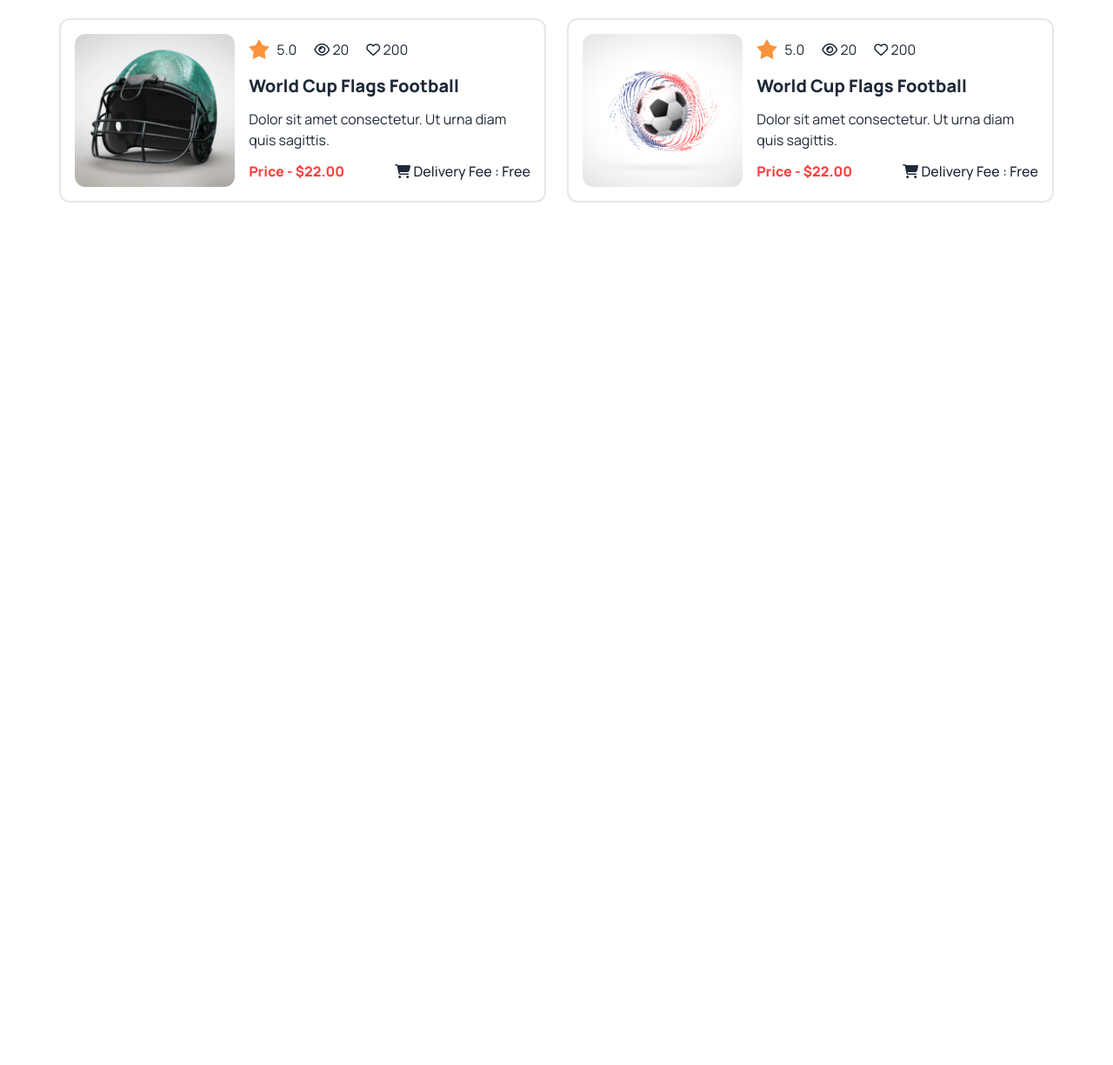
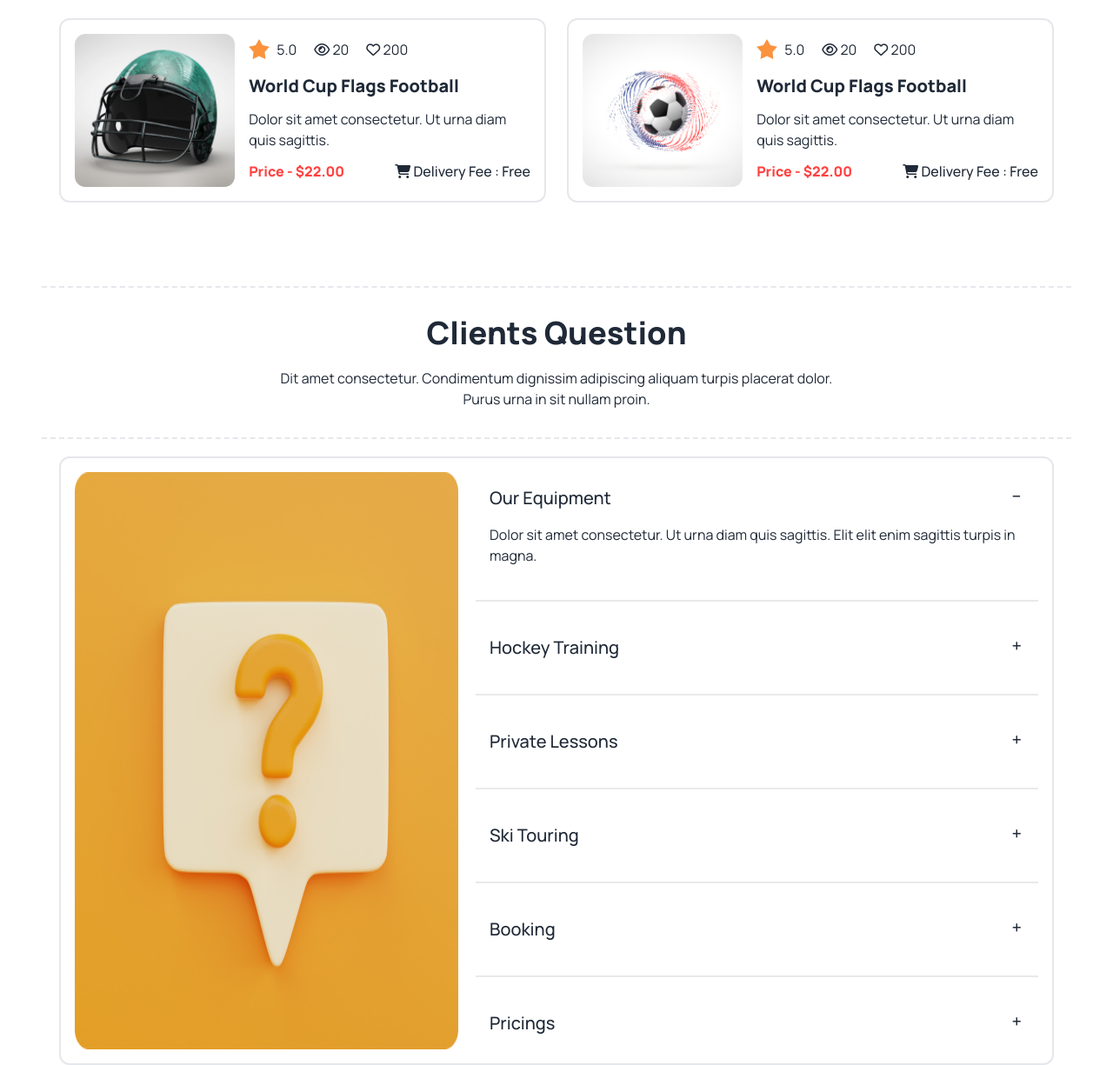
Before and after one commit to maasajal/hockeys, a plain HTML site: page index.html in a window 1280 px wide. Shown: the part 3185-4410 px from the top of the page at 87% size. Before the commit the page ends 3466 px from the top, so only its background shows below. Drawn offline with nearby package versions, Linux system fonts and the light colour scheme.

Commit message:
Clients Question added

```diff
--- a/index.html
+++ b/index.html
@@ -575,6 +575,78 @@
           </div>
         </div>
       </section>
+      <!-- Clients Question -->
+      <section class="pt-12">
+        <div class="text-center p-8 border-y-2 border-dashed">
+          <h2 class="text-2xl md:text-4xl font-extrabold">Clients Question</h2>
+          <p class="max-w-2xl mx-auto mt-5 text-paragraph leading-6">
+            Dit amet consectetur. Condimentum dignissim adipiscing aliquam
+            turpis placerat dolor. Purus urna in sit nullam proin.
+          </p>
+        </div>
+        <!-- Faq container -->
+        <div class="mx-5 border-2 rounded-xl flex flex-col md:flex-row lg:flex-row gap-5 p-4 mt-5 ">
+          <img src="./images/11.png" class="rounded-lg" />
+          <div class="flex-1">
+            <div class="collapse collapse-plus rounded-0">
+              <input type="radio" name="my-accordion-3" checked="checked" />
+              <div class="collapse-title text-xl font-medium">
+                Our Equipment
+              </div>
+              <div class="collapse-content">
+                <p>
+                  Dolor sit amet consectetur. Ut urna diam quis sagittis. Elit
+                  elit enim sagittis turpis in magna.
+                </p>
+              </div>
+            </div>
+            <div class="divider"></div>
+            <div class="collapse collapse-plus rounded-0">
+              <input type="radio" name="my-accordion-3" />
+              <div class="collapse-title text-xl font-medium">
+                Hockey Training
+              </div>
+              <div class="collapse-content">
+                <p>hello</p>
+              </div>
+            </div>
+            <div class="divider"></div>
+            <div class="collapse collapse-plus rounded-0">
+              <input type="radio" name="my-accordion-3" />
+              <div class="collapse-title text-xl font-medium">
+                Private Lessons
+              </div>
+              <div class="collapse-content">
+                <p>hello</p>
+              </div>
+            </div>
+            <div class="divider"></div>
+            <div class="collapse collapse-plus rounded-0">
+              <input type="radio" name="my-accordion-3" />
+              <div class="collapse-title text-xl font-medium">Ski Touring</div>
+              <div class="collapse-content">
+                <p>hello</p>
+              </div>
+            </div>
+            <div class="divider"></div>
+            <div class="collapse collapse-plus rounded-0">
+              <input type="radio" name="my-accordion-3" />
+              <div class="collapse-title text-xl font-medium">Booking</div>
+              <div class="collapse-content">
+                <p>hello</p>
+              </div>
+            </div>
+            <div class="divider"></div>
+            <div class="collapse collapse-plus rounded-0">
+              <input type="radio" name="my-accordion-3" />
+              <div class="collapse-title text-xl font-medium">Pricings</div>
+              <div class="collapse-content">
+                <p>hello</p>
+              </div>
+            </div>
+          </div>
+        </div>
+      </section>
     </main>
     <footer></footer>
   </body>
```
